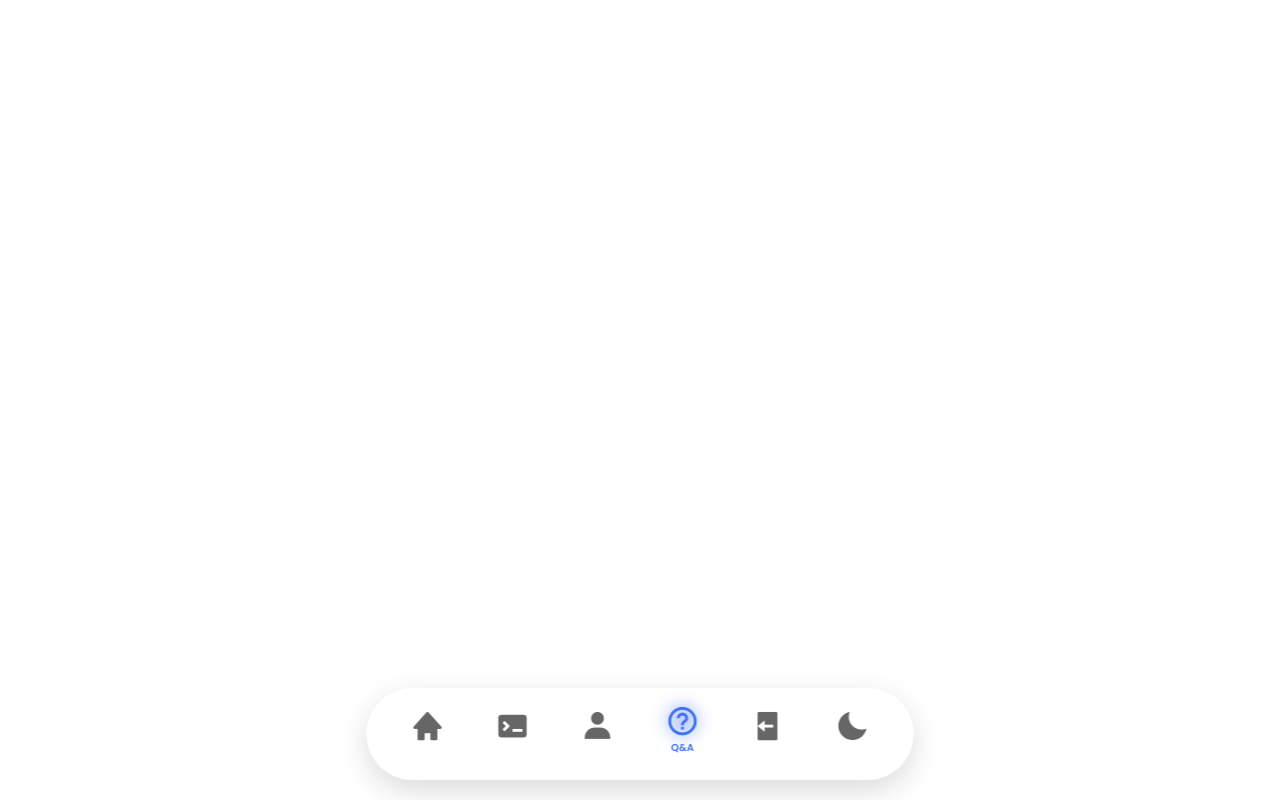
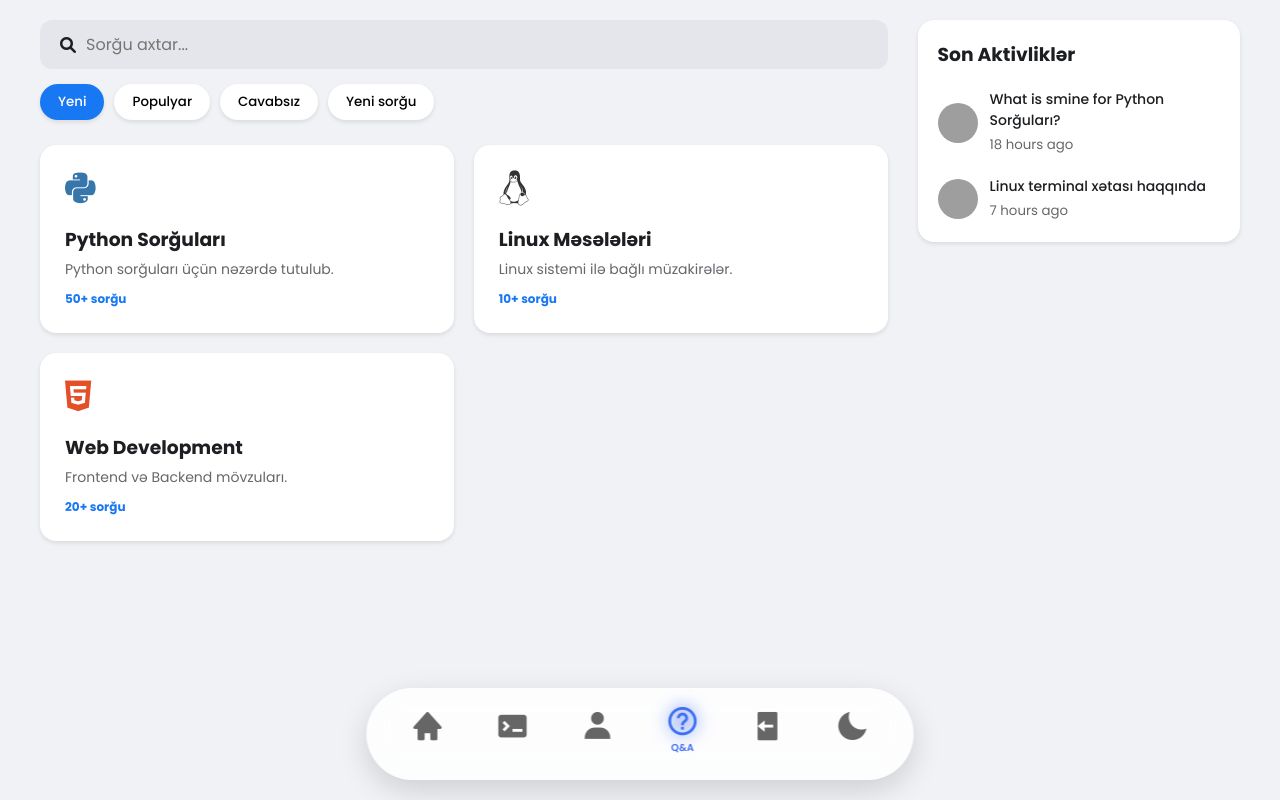
Before and after one commit to x0rma-404/TechHub, a Flask app: a page that uses templates/Q&A.html in a window 1280 px wide. Run offline with Flask 3, Linux system fonts and the light colour scheme; the visitor is signed in with stand-in values (Sample User, id 1); some libraries are stand-ins or nearby versions; grey boxes are pictures that could not be loaded.

Commit message:
Q&A menu was created

```diff
--- /dev/null
+++ b/static/Q&A.css
@@ -0,0 +1,138 @@
+:root {
+    --body-bg: #f0f2f5;
+    --card-bg: #ffffff;
+    --text-main: #1c1e21;
+    --text-sub: #65676b;
+    --accent: #1877f2;
+    --input-bg: #e4e6eb;
+    --shadow: 0 2px 4px rgba(0,0,0,0.1);
+}
+
+body {
+    background-color: var(--body-bg);
+    color: var(--text-main);
+    font-family: 'Inter', sans-serif;
+    margin: 0;
+    padding: 20px;
+}
+
+.wrapper {
+    display: flex;
+    max-width: 1200px;
+    margin: 0 auto;
+    gap: 30px;
+    padding-bottom: 100px;
+}
+
+/* Sol tərəf: Axtarış, Butonlar və Kartlar */
+.content-area {
+    flex: 3;
+}
+
+.header-section {
+    display: flex;
+    flex-direction: column; /* Üst-üstə yığmaq üçün */
+    gap: 15px;
+    margin-bottom: 25px;
+}
+
+.search-box {
+    background: var(--input-bg);
+    padding: 12px 20px;
+    border-radius: 12px;
+    display: flex;
+    align-items: center;
+}
+
+.search-box input {
+    border: none;
+    background: transparent;
+    margin-left: 10px;
+    width: 100%;
+    outline: none;
+    font-size: 16px;
+}
+
+.category-list {
+    display: flex;
+    gap: 10px;
+    flex-wrap: wrap;
+}
+
+.cat-btn {
+    padding: 8px 18px;
+    border-radius: 20px;
+    border: none;
+    background: var(--card-bg);
+    cursor: pointer;
+    font-weight: 500;
+    box-shadow: var(--shadow);
+    transition: 0.2s;
+}
+
+.cat-btn.active {
+    background: var(--accent);
+    color: white;
+}
+
+/* Kartlar */
+.grid-container {
+    display: grid;
+    grid-template-columns: repeat(auto-fill, minmax(280px, 1fr));
+    gap: 20px;
+}
+
+.topic-card {
+    background: var(--card-bg);
+    padding: 25px;
+    border-radius: 16px;
+    box-shadow: var(--shadow);
+    cursor: pointer;
+}
+
+.topic-card i { font-size: 35px; margin-bottom: 15px; }
+.python-icon { color: #3776ab; }
+.linux-icon { color: #333; }
+.web-icon { color: #e34f26; }
+
+.topic-card h3 { margin: 5px 0; }
+.topic-card p { color: var(--text-sub); font-size: 14px; }
+.stats { color: var(--accent); font-weight: bold; font-size: 12px; margin-top: 10px; display: block; }
+
+/* Sağ Sidebar */
+.right-sidebar {
+    flex: 1;
+    background: var(--card-bg);
+    padding: 20px;
+    border-radius: 16px;
+    height: fit-content;
+    box-shadow: var(--shadow);
+}
+
+.feed-item {
+    display: flex;
+    gap: 12px;
+    margin-top: 20px;
+    align-items: center;
+}
+
+.feed-item img { width: 40px; height: 40px; border-radius: 50%; }
+.feed-text p { margin: 0; font-size: 14px; font-weight: 500; }
+.feed-text small { color: var(--text-sub); }
+
+/* Alt Menyü */
+.bottom-nav {
+    position: fixed;
+    bottom: 25px;
+    left: 50%;
+    transform: translateX(-50%);
+    background: #fff;
+    padding: 12px 35px;
+    border-radius: 40px;
+    display: flex;
+    gap: 30px;
+    box-shadow: 0 10px 25px rgba(0,0,0,0.15);
+}
+
+.bottom-nav i { font-size: 20px; color: var(--text-sub); cursor: pointer; }
+.bottom-nav i.active { color: var(--accent); }
--- /dev/null
+++ b/static/Q&A.js
@@ -0,0 +1,19 @@
+// Axtarış filtri
+document.getElementById('searchInput').addEventListener('input', function(e) {
+    const term = e.target.value.toLowerCase();
+    const cards = document.querySelectorAll('.topic-card');
+
+    cards.forEach(card => {
+        const title = card.querySelector('h3').textContent.toLowerCase();
+        card.style.display = title.includes(term) ? 'block' : 'none';
+    });
+});
+
+// Kateqoriya keçidləri
+function navigate(cat) {
+    console.log("Seçildi: " + cat);
+    // Real keçid üçün: window.location.href = cat + ".html";
+
+    document.querySelectorAll('.cat-btn').forEach(b => b.classList.remove('active'));
+    event.target.classList.add('active');
+}
--- a/static/techhub_users_db.json
+++ b/static/techhub_users_db.json
@@ -13,7 +13,7 @@
     "password": "123123",
     "createdAt": 1769274151876,
     "about": "",
-    "lastLogin": 1769340357248,
+    "lastLogin": 1769447857615,
     "location": "Azerbaycan London",
     "photo": "../static/images/uploads/11_profile.png",
     "banner": "../static/images/uploads/11_banner.png"
--- a/templates/Q&A.html
+++ b/templates/Q&A.html
@@ -2,4 +2,73 @@
 
 {% block content %}
 
+<link rel="stylesheet" href="../static/Q&A.css">
+<link rel="stylesheet" href="https://cdnjs.cloudflare.com/ajax/libs/font-awesome/6.0.0/css/all.min.css">
+
+<div class="wrapper">
+        <main class="content-area">
+            <div class="header-section">
+                <div class="search-box">
+                    <i class="fas fa-search"></i>
+                    <input type="text" id="searchInput" placeholder="Sorğu axtar...">
+                </div>
+                <div class="category-list">
+                    <button class="cat-btn active" onclick="navigate('yeni')">Yeni</button>
+                    <button class="cat-btn" onclick="navigate('populyar')">Populyar</button>
+                    <button class="cat-btn" onclick="navigate('cavabsiz')">Cavabsız</button>
+                    <button class="cat-btn" onclick="navigate('yeni-sorgu')">Yeni sorğu</button>
+                </div>
+            </div>
+
+            <div class="grid-container">
+                <div class="topic-card" onclick="location.href='Q-Python.html'">
+                    <i class="fab fa-python python-icon"></i>
+                    <h3>Python Sorğuları</h3>
+                    <p>Python sorğuları üçün nəzərdə tutulub.</p>
+                    <span class="stats">50+ sorğu</span>
+                </div>
+                <div class="topic-card" onclick="location.href='linux.html'">
+                    <i class="fab fa-linux linux-icon"></i>
+                    <h3>Linux Məsələləri</h3>
+                    <p>Linux sistemi ilə bağlı müzakirələr.</p>
+                    <span class="stats">10+ sorğu</span>
+                </div>
+                <div class="topic-card" onclick="location.href='web.html'">
+                    <i class="fab fa-html5 web-icon"></i>
+                    <h3>Web Development</h3>
+                    <p>Frontend və Backend mövzuları.</p>
+                    <span class="stats">20+ sorğu</span>
+                </div>
+                </div>
+        </main>
+
+        <aside class="right-sidebar">
+            <h3>Son Aktivliklər</h3>
+            <div class="activity-feed">
+                <div class="feed-item">
+                    <img src="https://ui-avatars.com/api/?name=User+1&background=random" alt="user">
+                    <div class="feed-text">
+                        <p>What is smine for Python Sorğuları?</p>
+                        <small>18 hours ago</small>
+                    </div>
+                </div>
+                <div class="feed-item">
+                    <img src="https://ui-avatars.com/api/?name=User+2&background=random" alt="user">
+                    <div class="feed-text">
+                        <p>Linux terminal xətası haqqında</p>
+                        <small>7 hours ago</small>
+                    </div>
+                </div>
+            </div>
+        </aside>
+    </div>
+
+<script src="../static/Q&A.js"></script>
+
+
+
+
+
+
+
 {% endblock %}
```
